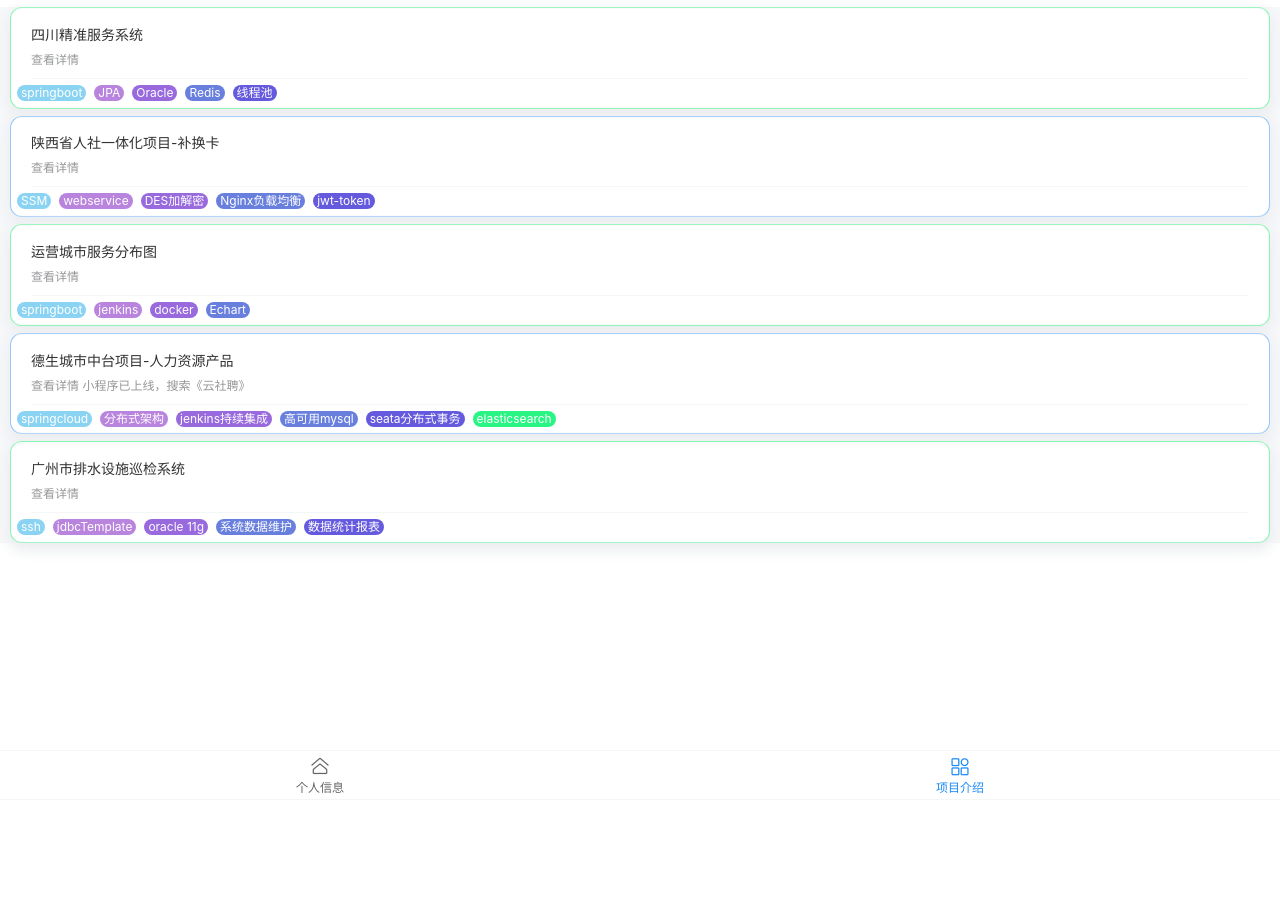
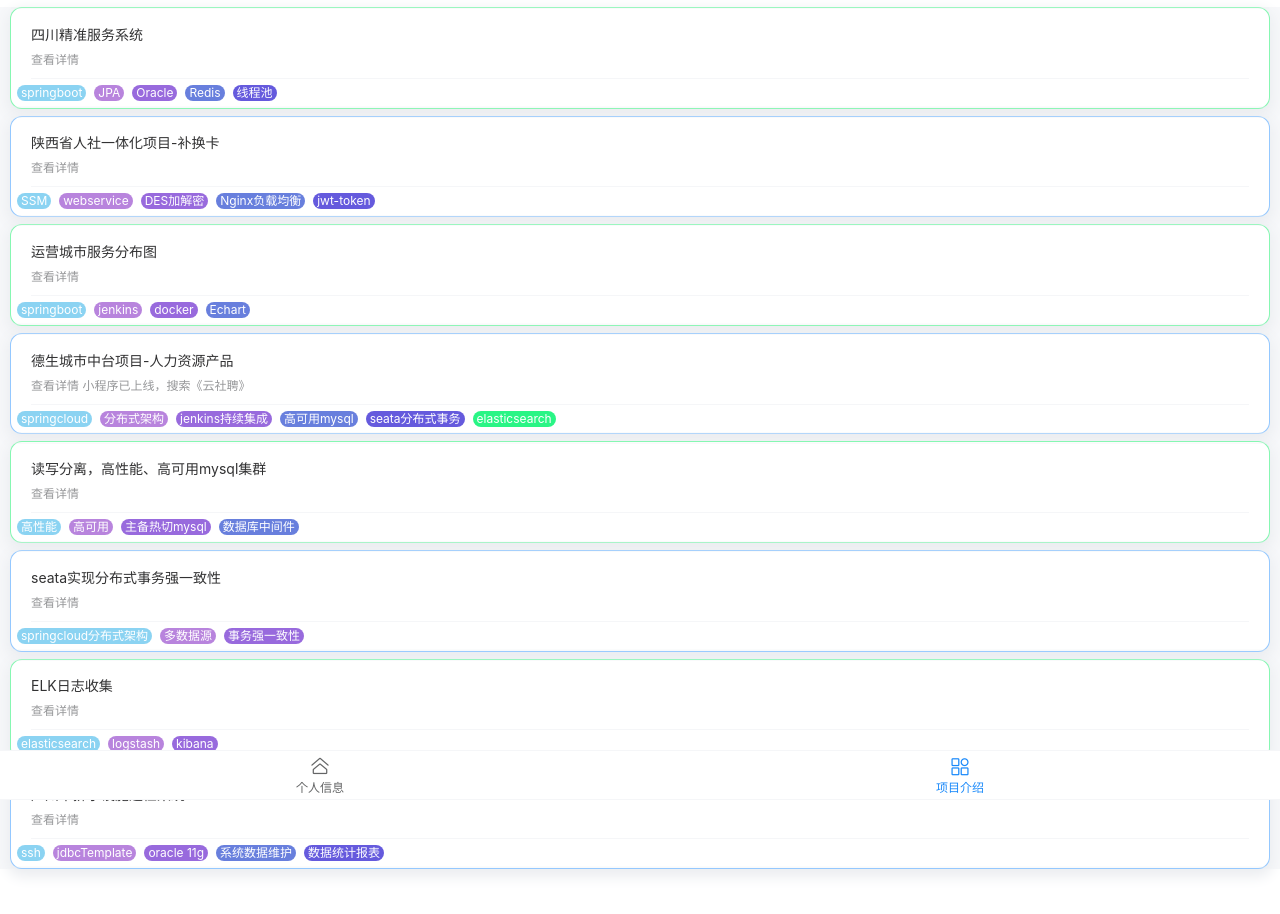
Before and after one commit to liangzhifa/vue-wxgzh, a Vue app: page /#/experience in a window 1280 px wide. Shown: the top 914 px of the page. Before the commit the page ends 800 px from the top, so only its background shows below. Built offline with nearby package versions, Linux system fonts and the light colour scheme.

Commit message:
新信息

```diff
--- a/src/assets/data/data.js
+++ b/src/assets/data/data.js
@@ -50,6 +50,33 @@ const exprienceListData = [
         details: '详情'
     },
     {
+        title: '读写分离，高性能、高可用mysql集群',
+        company: '德生科技股份有限公司',
+        project_time: '2019.08-2020.02',
+        project_responsibilities: '搭建读写分离+主备热切+mycat数据库中间件的高可用mysql。考虑到中台未来的用户量大，并发要求高。我搭建了双主双从架构模式的mysql数据库，双主互为主从。底层通过监听binlog日志文件的形式实现数据的同步，为了解决同步时延带来的查询问题，在服务层添加事务（mysql事务的默认特性：可重复读），让请求打到主库上面。利用mycat数据库中间件屏蔽数据库集群的信息，所有请求统一由中间件转发处理。',
+        desc: '查看详情 ',
+        tag: ["高性能", "高可用", "主备热切mysql", "数据库中间件"],
+        details: '详情'
+    },
+    {
+        title: 'seata实现分布式事务强一致性',
+        company: '德生科技股份有限公司',
+        project_time: '2019.08-2020.02',
+        project_responsibilities: '由于系统采用springcloud分布式架构微服务，各个服务相互独立，数据库也相应独立分离。基于业务需求，需要在两个数据库之间实现数据操作的强一致性（原子性），所以我基于Alibaba提供的组件搭建了seata分布式事务强一致性组件，多个微服务的数据源注册到统一的seata服务（事务协调者），由调用方（事务发起者统一发起全局事务）事务在多个微服务（参与者）中传播，最后采取二段提交协议的方式达到事务强一致性。',
+        desc: '查看详情',
+        tag: ["springcloud分布式架构", "多数据源", "事务强一致性"],
+        details: '详情'
+    },
+    {
+        title: 'ELK日志收集',
+        company: '德生科技股份有限公司',
+        project_time: '2019.08-2020.02',
+        project_responsibilities: '搭建日志收集、分析框架ELK，在每个微服务的日志配置文件中配置好logstash信息，通过它收集每个微服务的日志信息，我设置按照日期分包，服务名分文件的形式，一份写到elasticsearch上面，一份保存在服务器本地做日志归档；然后用kibana监控每个微服务输出到es上面的信息。通过kibana组件实时监控各个微服务的运行状态。',
+        desc: '查看详情',
+        tag: ["elasticsearch", "logstash", "kibana"],
+        details: '详情'
+    },
+    {
         title: '广州市排水设施巡检系统',
         company: '奥格智能科技有限公司',
         project_time: '2020.03-2020.04',
--- a/src/components/Experience.vue
+++ b/src/components/Experience.vue
@@ -25,8 +25,8 @@
                     <img :src="dataItem.img_url" class="city-img" @click="amplificationImg(dataItem.img_url)">
                 </van-row>
 
-                <van-collapse v-model="activeName" accordion>
-                    <van-collapse-item  name="1">
+                <van-collapse v-model="activeName" accordion >
+                    <van-collapse-item  name="1" v-if="dataItem.project_desc">
                         <template #title>
                             <div><van-tag mark type="primary">项目描述</van-tag></div>
                         </template>
@@ -34,7 +34,7 @@
                             {{dataItem.project_desc}}
                         </div>
                     </van-collapse-item>
-                    <van-collapse-item  name="2">
+                    <van-collapse-item  name="2" v-if="dataItem.project_module">
                         <template #title>
                             <div><van-tag mark color="#7232dd">功能模块</van-tag></div>
                         </template>
--- a/src/components/Me.vue
+++ b/src/components/Me.vue
@@ -189,8 +189,12 @@
                                 department: '大数据项目组',
                                 position: 'java开发工程师',
                                 contents: [
-                                    {work: '1.运用设计原则和设计模式对项目进行架构设计基于springcloud的微服务架构，注册中心使用阿里的nacos（集成注册中心、分布式配置中心）；'},
-                                    {work: '2.运用设计原则和设计模式对项目进行架构设计'}
+                                    {work: '1.负责公司一体化产品的后台开发、 pc端社保卡业务开发。'},
+                                    {work: '2.编写一些公司通用服务，如短信服务、搭建一些分布式应用系统的环境。'},
+                                    {work: '3.为公司多个展示大屏编写数据处理逻辑，提供接口给财务直接上传文件展示数据。'},
+                                    {work: '4.优化公司现有系统的性能、实现高可用，在项目中对代码采用设计模式，对代码结构进行抽象，遵循软件设计原则，注重里氏替换原则，其核心为了调用的解耦。'},
+                                    {work: '5.与开发经理，产品运营，前端，UI，测试人员共同参与需求分析，以及需求评审工作。'},
+                                    {work: '6.负责从0到1搭建微服务架构项目（人力资源产品），参与项目搭建和各大应用组件，工具的封装。'}
                                 ]
                             },
                             {
@@ -199,8 +203,10 @@
                                 department: '智慧水务二部',
                                 position: 'java开发工程师',
                                 contents: [
-                                    {work: '1.运用设计原则和设计模式对项目进行架构设计基于springcloud的微服务架构，注册中心使用阿里的nacos（集成注册中心、分布式配置中心）；'},
-                                    {work: '2.运用设计原则和设计模式对项目进行架构设计'}
+                                    {work: '1.负责广州市排水设施巡检系统数据维护和更新迭代功能，合并其他城市或地区的排水巡检记录数据。'},
+                                    {work: '2.编写、处理广州市各区的排水公司的排水设施巡检信息系统的数据，并统计报表信息。'},
+                                    {work: '3.优化系统性能，提升用户交互体验，重构，优化项目代码结构。'},
+                                    {work: '与产品经理，设计师，安卓APP开发工作人员协同工作，负责pc端，安卓手机APP端项目接口开发。'}
                                 ]
                             }
                         ]
```
